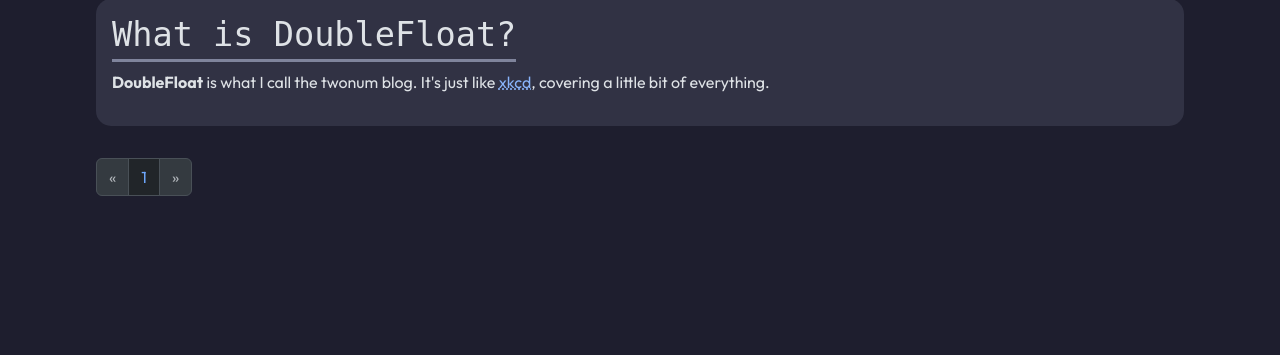
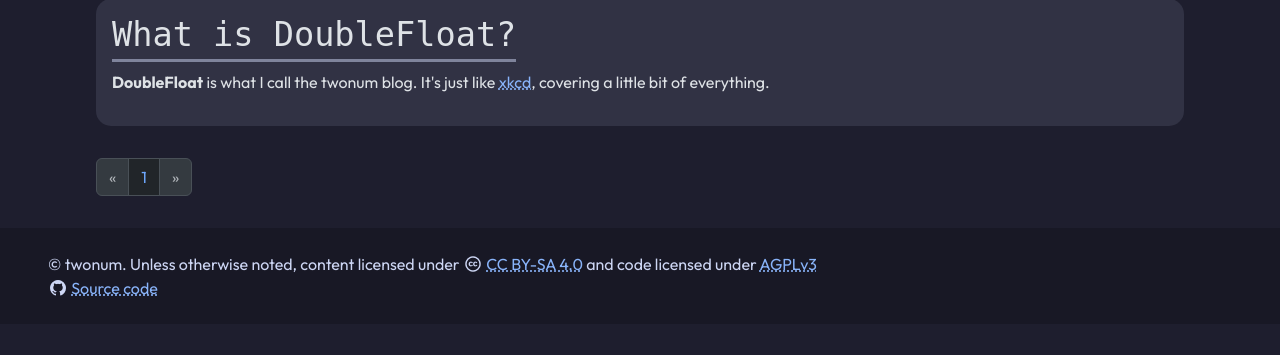
Before and after one commit to twonfi/twonum.org, a Django app: page /posts/ in a window 1280 px wide. Shown: the part 261-616 px from the top of the page. Run offline with Django 5.2, Linux system fonts and the light colour scheme; data that the repository does not hold is empty; parts of the project's set-up code (start-up, migrations or seed data) failed here and were passed over; some libraries are stand-ins or nearby versions.

Commit message:
Footer and AGPLv3

```diff
--- a/static/css/base.css
+++ b/static/css/base.css
@@ -17,13 +17,13 @@ body {
   background-color: #1e1e2e;
 }
 
-nav.navbar {
+nav.navbar, footer {
   /* Catppuccin */
   background-color: #181825;
   color: #cdd6f4;
 }
 
-main {
+main, footer {
   /*color: #cdd6f4;*/
   a:link:not(.btn):not(.page-link) {
     color: #89b4fa;
--- a/templates/base.html
+++ b/templates/base.html
@@ -37,9 +37,17 @@
   </header>
   <main id="main" class="px-3 px-md-5 mx-lg-5 py-3">
 {% block pre_h1 %}{% endblock %}
-  {% if title and h1_from_title is not False %}<h1>{{ title }}</h1>{% endif %}
+    {% if title and h1_from_title is not False %}<h1>{{ title }}</h1>{% endif %}
 {% block main %}{% endblock %}
   </main>
+  <footer class="px-5 py-4">
+    &copy; twonum.
+    Unless otherwise noted, content licensed under <i class="fa-brands fa-creative-commons"></i>
+    <a href="https://creativecommons.org/licenses/by-sa/4.0/">CC BY-SA 4.0</a>
+    and code licensed under <a href="https://www.gnu.org/licenses/agpl-3.0.en.html">AGPLv3</a>
+    <br>
+    <i class="fa-brands fa-github"></i> <a href="https://github.com/twonfi/twonum.org">Source code</a>
+  </footer>
 {% load tz_detect %}{% tz_detect %}
 <script src="https://cdnjs.cloudflare.com/ajax/libs/bootstrap/5.3.7/js/bootstrap.min.js" integrity="sha512-zKeerWHHuP3ar7kX2WKBSENzb+GJytFSBL6HrR2nPSR1kOX1qjm+oHooQtbDpDBSITgyl7QXZApvDfDWvKjkUw==" crossorigin="anonymous" referrerpolicy="no-referrer"></script>
 </body>
```
Also changed, not shown: 3 other files.
